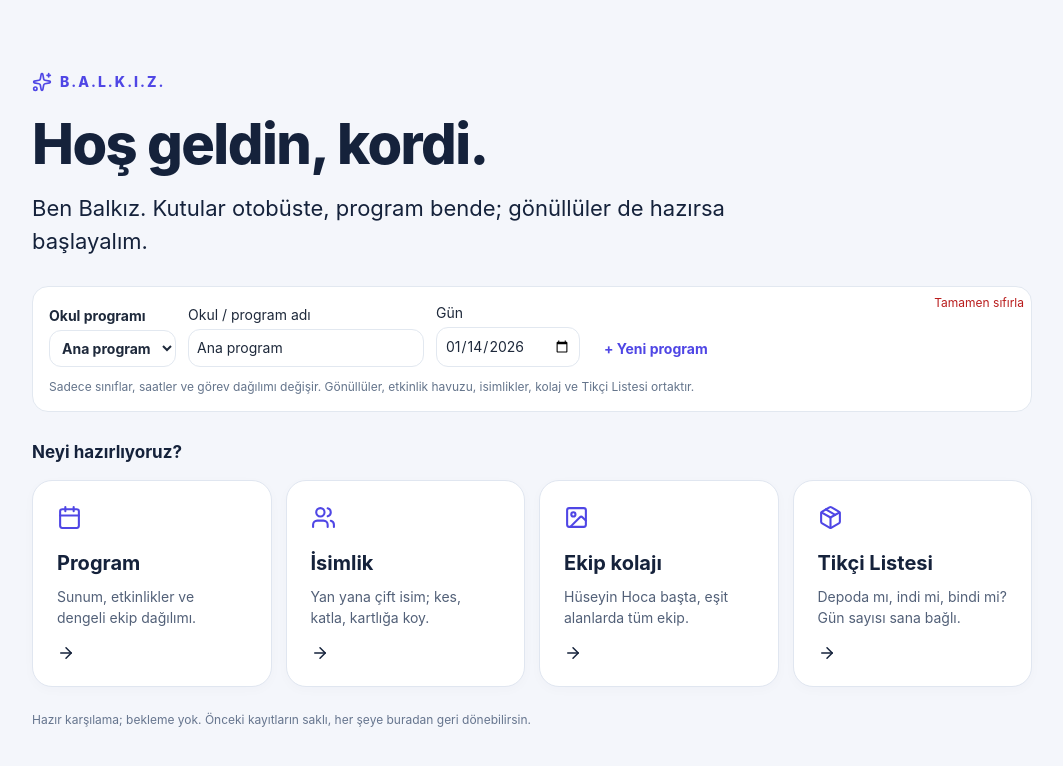
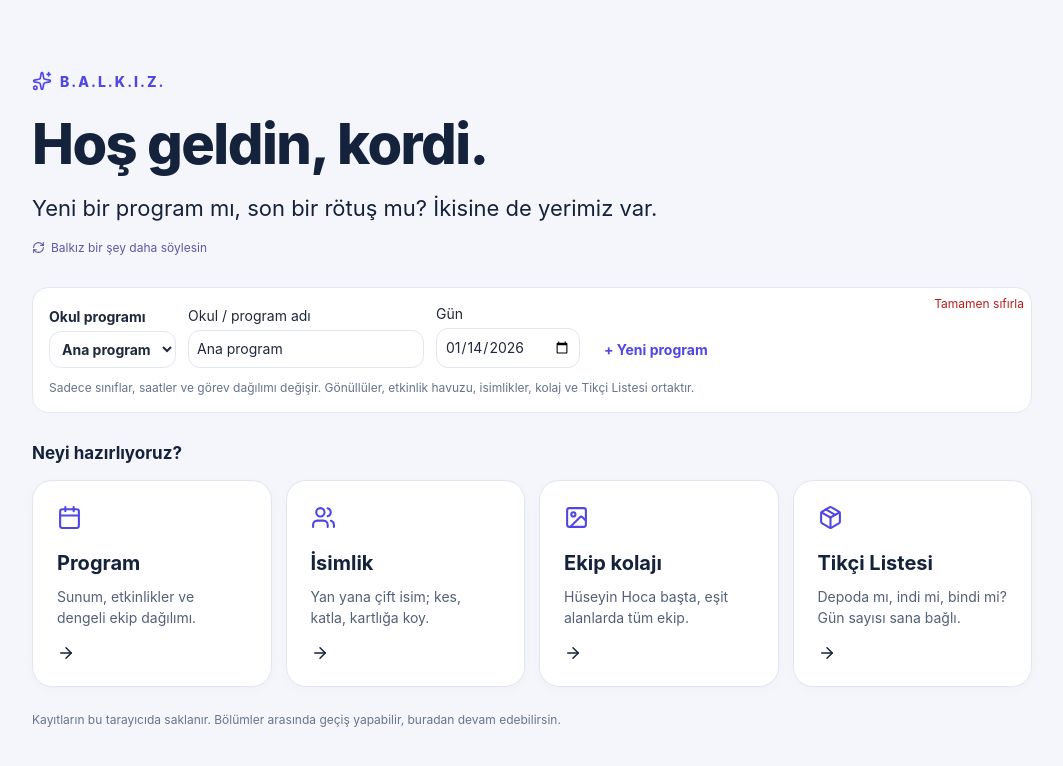
Before and after one commit to ragno-typhojem/prokordi-manager, a React (Create React App) app: page / in a window 1280 px wide. Shown: the top 766 px of the page, without its empty margins (108-1171 px from the left). Built offline with nearby package versions, Linux system fonts and the light colour scheme; the HTML template or start-up script is replaced by a standard one.

Commit message:
Expand Balkiz greetings and polish volunteer entry and program creation

```diff
--- a/src/components/SessionBar.js
+++ b/src/components/SessionBar.js
@@ -6,7 +6,7 @@ export default function SessionBar({sessions,currentId,onSelect,onChange}){
  const current=sessions.find(s=>s.id===currentId)||sessions[0];
  return <section className="no-print dk-card dk-border border rounded-2xl p-4 mb-4 space-y-3">
   <div className="flex flex-wrap items-end gap-3"><label className="dk-text text-sm font-700">Okul programı<select aria-label="Okul programı" value={currentId} onChange={e=>onSelect(e.target.value)} className="dk-input border dk-border rounded-xl p-2 block mt-1">{sessions.map(s=><option value={s.id} key={s.id}>{s.name}</option>)}</select></label><label className="dk-text text-sm">Okul / program adı<input aria-label="Okul / program adı" value={current.name} onChange={e=>onChange(sessions.map(s=>s.id===currentId?{...s,name:e.target.value}:s))} onBlur={()=>{if(!current.name.trim())onChange(sessions.map(s=>s.id===currentId?{...s,name:'Yeni program'}:s));}} className="dk-input border dk-border rounded-xl p-2 block mt-1"/></label><label className="dk-text text-sm">Gün<input aria-label="Program günü" type="date" value={current.date} onChange={e=>onChange(sessions.map(s=>s.id===currentId?{...s,date:e.target.value}:s))} className="dk-input border dk-border rounded-xl p-2 block mt-1"/></label><button className="text-indigo-600 text-sm font-700 px-3 py-2" onClick={()=>setOpen(v=>!v)}>+ Yeni program</button></div>
-  {open&&<form className="flex flex-wrap gap-2" onSubmit={e=>{e.preventDefault();if(!name.trim())return;db.flush();const entry=addSession(name,current.date);onChange([...sessions,entry]);onSelect(entry.id);setName('');setOpen(false);}}><input aria-label="Yeni program adı" value={name} onChange={e=>setName(e.target.value)} placeholder="Örn. Cumhuriyet İlkokulu" className="dk-input border dk-border rounded-xl px-3 py-2 flex-1 min-w-0"/><button className="bg-indigo-600 text-white rounded-xl px-4 py-2">Programı oluştur</button></form>}
+  {open&&<form className="flex flex-wrap gap-2" onKeyDown={e=>{if(e.key==='Escape'){setOpen(false);setName('');}}} onSubmit={e=>{e.preventDefault();if(!name.trim())return;db.flush();const entry=addSession(name,current.date);onChange([...sessions,entry]);onSelect(entry.id);setName('');setOpen(false);}}><input autoFocus aria-label="Yeni program adı" value={name} onChange={e=>setName(e.target.value)} placeholder="Örn. Cumhuriyet İlkokulu" className="dk-input border dk-border rounded-xl px-3 py-2 flex-1 min-w-0"/><button disabled={!name.trim()} className="bg-indigo-600 text-white rounded-xl px-4 py-2 disabled:opacity-50">Programı oluştur</button><button type="button" onClick={()=>{setOpen(false);setName('');}} className="dk-text border dk-border rounded-xl px-4 py-2">Vazgeç</button></form>}
   <p className="text-xs dk-text-muted">Sadece sınıflar, saatler ve görev dağılımı değişir. Gönüllüler, etkinlik havuzu, isimlikler, kolaj ve Tikçi Listesi ortaktır.</p>
  </section>;
 }
--- a/src/components/VolunteerEntry.js
+++ b/src/components/VolunteerEntry.js
@@ -11,6 +11,7 @@ export function parseVolunteerLines(text,activities,existing){
  return {volunteers,issues};
 }
 export default function VolunteerEntry({activities,volunteers,onSave}){
- const [text,setText]=useState(''),[issues,setIssues]=useState([]);
- return <section className="bg-indigo-50 border border-indigo-200 rounded-2xl p-4 mb-5 space-y-3"><h4 className="font-700 text-indigo-950 text-base">Gönüllü ekle · ad ve yapabildiği etkinlik</h4><p className="text-sm text-indigo-900">Her satıra bir kişi. Örnek: <strong>Berke Şimşekler - Yapay zeka</strong>. Birden fazla yetkinliği virgülle ayırabilirsiniz.</p><textarea aria-label="Gönüllüler ve yetkinlikleri" placeholder={'Berke Şimşekler - Yapay zeka\nAyşe Yılmaz - Origami, Pino Mino İlkokul'} value={text} onChange={e=>setText(e.target.value)} className="w-full rounded-xl border border-indigo-200 p-3 text-slate-900 bg-white h-28"/><button disabled={!text.trim()} onClick={()=>{const result=parseVolunteerLines(text,activities,volunteers);onSave(result.volunteers);setIssues(result.issues);setText('');}} className="bg-indigo-600 text-white px-5 py-3 rounded-xl font-700 disabled:opacity-50">+ Gönüllüleri ekle</button>{issues.length>0&&<div role="alert" className="text-sm text-amber-900">{issues.map(x=><p key={x}>{x}</p>)}</div>}</section>;
+ const [text,setText]=useState(''),[issues,setIssues]=useState([]),[status,setStatus]=useState('');
+ const submit=()=>{if(!text.trim())return;const result=parseVolunteerLines(text,activities,volunteers);const added=result.volunteers.length-volunteers.length;onSave(result.volunteers);setIssues(result.issues);setStatus(`${added} yeni gönüllü eklendi. Mevcut kişiler yeniden oluşturulmadan yetkinlikleri güncellendi.`);if(!result.issues.length)setText('');};
+ return <section className="bg-indigo-50 border border-indigo-200 rounded-2xl p-4 mb-5 space-y-3"><h4 className="font-700 text-indigo-950 text-base">Gönüllü ekle · ad ve yapabildiği etkinlik</h4><p className="text-sm text-indigo-900">Her satıra bir kişi. Örnek: <strong>Berke Şimşekler - Yapay zeka</strong>. Birden fazla yetkinliği virgülle ayırabilirsiniz.</p><textarea aria-label="Gönüllüler ve yetkinlikleri" placeholder={'Berke Şimşekler - Yapay zeka\nEda Nur Keklik - Origami, Pino Mino İlkokul'} value={text} onChange={e=>{setText(e.target.value);setStatus('');}} onKeyDown={e=>{if(e.key==='Enter'&&(e.metaKey||e.ctrlKey)){e.preventDefault();submit();}}} className="w-full rounded-xl border border-indigo-200 p-3 text-slate-900 bg-white h-28"/><button disabled={!text.trim()} onClick={submit} className="bg-indigo-600 text-white px-5 py-3 rounded-xl font-700 disabled:opacity-50">+ Gönüllüleri ekle</button><p className="text-xs text-indigo-900">Hızlı ekle: ⌘ Enter / Ctrl Enter. Eşleşmeyen yetkinlik varsa metnin burada kalır; düzeltip tekrar ekleyebilirsin.</p>{status&&<p role="status" className="text-sm text-indigo-900">{status}</p>}{issues.length>0&&<div role="alert" className="text-sm text-amber-900">{issues.map(x=><p key={x}>{x}</p>)}</div>}</section>;
 }
--- a/src/components/Welcome.js
+++ b/src/components/Welcome.js
@@ -1,13 +1,35 @@
-import React,{useState} from 'react';
-import {Calendar,Users,Image,Package,Sparkles,ArrowRight} from 'lucide-react';
-const lines=['Ben Balkız. Kutular otobüste, program bende; gönüllüler de hazırsa başlayalım.','Merhaba kordi! Bugün karmaşayı azaltıp merakı çoğaltıyoruz.','Ben Balkız. Aynı gönüllüyü iki sınıfa ışınlayamıyorum ama çakışmayı yakalıyorum.'];
-export default function Welcome({onOpen,children}){
- const [line]=useState(()=>lines[Math.floor(Math.random()*lines.length)]);
- return <main style={{minHeight:'100dvh',background:'#f4f6fb',color:'#15223b',padding:'clamp(20px,5vw,72px)',display:'flex',alignItems:'center',justifyContent:'center'}}><div style={{width:'100%',maxWidth:1000}}>
-  <div style={{fontSize:14,fontWeight:800,letterSpacing:2,color:'#4f46e5',display:'flex',gap:8,alignItems:'center'}}><Sparkles size={20}/> B.A.L.K.I.Z.</div><h1 style={{fontSize:'clamp(30px,5vw,56px)',fontWeight:800,lineHeight:1.1,margin:'22px 0 16px',letterSpacing:-1.5}}>Hoş geldin, kordi.</h1><p style={{fontSize:'clamp(17px,2vw,22px)',lineHeight:1.5,maxWidth:740,marginBottom:28}}>{line}</p>
-  {children}<h2 style={{fontSize:17,fontWeight:700,margin:'28px 0 14px'}}>Neyi hazırlıyoruz?</h2><div style={{display:'grid',gridTemplateColumns:'repeat(auto-fit,minmax(210px,1fr))',gap:14}}>{[
-   ['scheduler',Calendar,'Program','Sunum, etkinlikler ve dengeli ekip dağılımı.'],['badges',Users,'İsimlik','Yan yana çift isim; kes, katla, kartlığa koy.'],['collage',Image,'Ekip kolajı','Hüseyin Hoca başta, eşit alanlarda tüm ekip.'],['minutes',Package,'Tikçi Listesi','Depoda mı, indi mi, bindi mi? Gün sayısı sana bağlı.']
-  ].map(([id,Icon,title,text])=><button key={id} onClick={()=>onOpen(id)} style={{textAlign:'left',background:'white',border:'1px solid #e0e6f0',borderRadius:20,padding:24,boxShadow:'0 3px 12px #16234206',cursor:'pointer',color:'#15223b'}}><Icon size={25} color="#4f46e5"/><h3 style={{fontSize:20,fontWeight:750,margin:'18px 0 8px'}}>{title}</h3><p style={{fontSize:14,lineHeight:1.5,color:'#526078',minHeight:44}}>{text}</p><ArrowRight size={18} style={{marginTop:14}}/></button>)}</div>
-  <p style={{fontSize:12,color:'#66758e',marginTop:24}}>Hazır karşılama; bekleme yok. Önceki kayıtların saklı, her şeye buradan geri dönebilirsin.</p>
- </div></main>;
+import React, {useState, useEffect} from 'react';
+import {Calendar, Users, Image, Package, Sparkles, ArrowRight, RefreshCw} from 'lucide-react';
+import {db} from '../lib/db';
+import {WELCOME_LINES, nextWelcome} from '../lib/welcome';
+
+const KEY = 'prokordi_welcome_rotation_v1';
+const cards = [
+ ['scheduler', Calendar, 'Program', 'Sunum, etkinlikler ve dengeli ekip dağılımı.'],
+ ['badges', Users, 'İsimlik', 'Yan yana çift isim; kes, katla, kartlığa koy.'],
+ ['collage', Image, 'Ekip kolajı', 'Hüseyin Hoca başta, eşit alanlarda tüm ekip.'],
+ ['minutes', Package, 'Tikçi Listesi', 'Depoda mı, indi mi, bindi mi? Gün sayısı sana bağlı.'],
+];
+
+export default function Welcome({onOpen, children}) {
+ const [greeting, setGreeting] = useState(() => nextWelcome(db.load(KEY, {})));
+ useEffect(() => {db.save(KEY, greeting, 0);}, [greeting]);
+ return <main style={{minHeight:'100dvh', background:'#f4f6fb', color:'#15223b', padding:'clamp(20px,5vw,72px)', display:'flex', alignItems:'center', justifyContent:'center'}}>
+  <style>{`.welcome-card{transition:transform .18s,box-shadow .18s,border-color .18s}.welcome-card:hover{transform:translateY(-3px);box-shadow:0 9px 24px #16234212!important;border-color:#b9b5f8!important}.welcome-card:focus-visible{outline:3px solid #a5b4fc;outline-offset:4px}@media(prefers-reduced-motion:reduce){.welcome-card{transition:none}.welcome-card:hover{transform:none}}`}</style>
+  <div style={{width:'100%', maxWidth:1000}}>
+   <div style={{fontSize:14, fontWeight:800, letterSpacing:2, color:'#4f46e5', display:'flex', gap:8, alignItems:'center'}}><Sparkles size={20}/> B.A.L.K.I.Z.</div>
+   <h1 style={{fontSize:'clamp(30px,5vw,56px)', fontWeight:800, lineHeight:1.1, margin:'22px 0 16px', letterSpacing:-1.5}}>Hoş geldin, kordi.</h1>
+   <p aria-live="polite" style={{fontSize:'clamp(17px,2vw,22px)', lineHeight:1.5, maxWidth:740, marginBottom:8}}>{WELCOME_LINES[greeting.index]}</p>
+   <button onClick={() => setGreeting(previous => nextWelcome(previous))} style={{display:'flex', alignItems:'center', gap:6, fontSize:12, color:'#6256a8', padding:'6px 0', marginBottom:24}}><RefreshCw size={13}/> Balkız bir şey daha söylesin</button>
+   {children}
+   <h2 style={{fontSize:17, fontWeight:700, margin:'28px 0 14px'}}>Neyi hazırlıyoruz?</h2>
+   <div style={{display:'grid', gridTemplateColumns:'repeat(auto-fit,minmax(210px,1fr))', gap:14}}>
+    {cards.map(([id, Icon, title, description]) => <button key={id} className="welcome-card" onClick={() => onOpen(id)} style={{textAlign:'left', background:'white', border:'1px solid #e0e6f0', borderRadius:20, padding:24, boxShadow:'0 3px 12px #16234206', cursor:'pointer', color:'#15223b'}}>
+     <Icon size={25} color="#4f46e5"/><h3 style={{fontSize:20, fontWeight:750, margin:'18px 0 8px'}}>{title}</h3>
+     <p style={{fontSize:14, lineHeight:1.5, color:'#526078', minHeight:44}}>{description}</p><ArrowRight size={18} style={{marginTop:14}}/>
+    </button>)}
+   </div>
+   <p style={{fontSize:12, color:'#66758e', marginTop:24}}>Kayıtların bu tarayıcıda saklanır. Bölümler arasında geçiş yapabilir, buradan devam edebilirsin.</p>
+  </div>
+ </main>;
 }
```
Also changed, not shown: src/lib/welcome.js (added).
